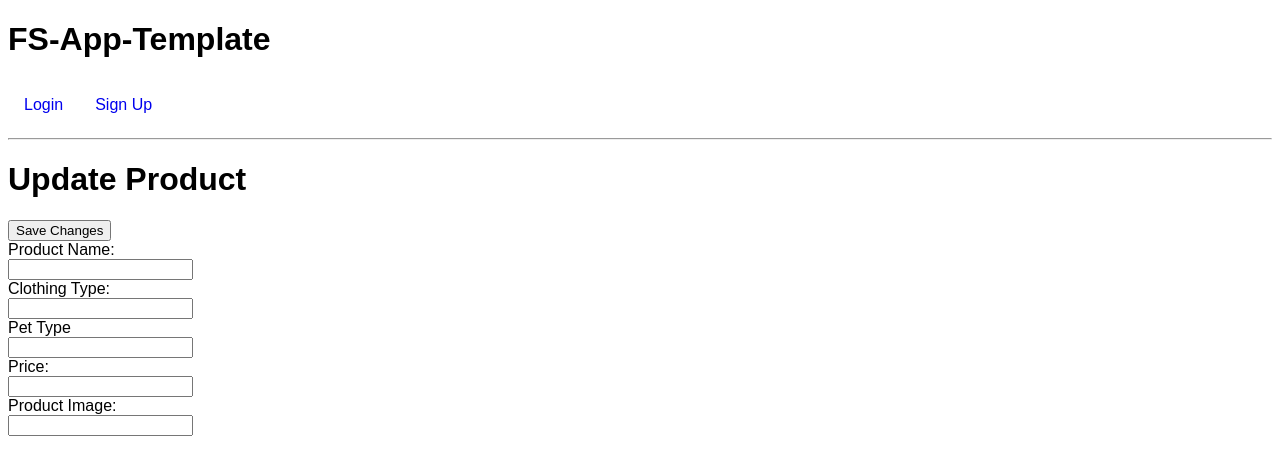
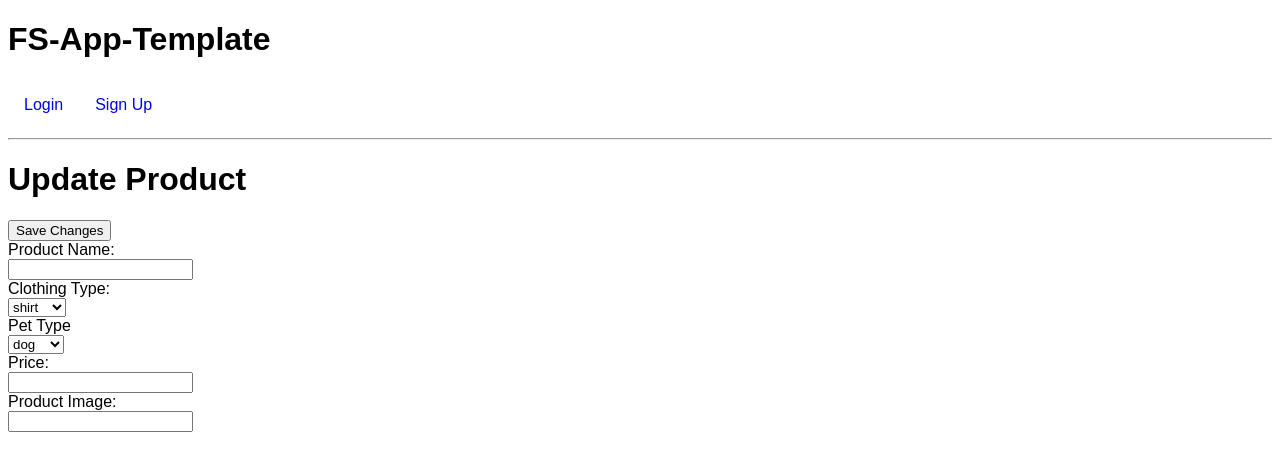
Before and after one commit to 2204-FSA-Team-Tribble/Grace-Shopper, a React app: page /productsadmin/create in a window 1280 px wide. Shown: the top 474 px of the page. Built offline with nearby package versions, Linux system fonts and the light colour scheme; no server answers.

Commit message:
updated form controls

```diff
--- a/client/components/SingleProductAdmin.js
+++ b/client/components/SingleProductAdmin.js
@@ -71,11 +71,23 @@ class SingleProductAdmin extends React.Component {
             <label htmlFor='name'>Product Name: </label>
             <input name='name' onChange={handleChange} value={name} />
             <label htmlFor='clothingType'>Clothing Type: </label>
-            <input name='clothingType' onChange={handleChange} value={clothingType} />
+            <select name='clothingType' onChange={handleChange} value={clothingType}>
+              <option value='shirt'>shirt</option>
+              <option value='dress'>dress</option>
+              <option value='coat'>coat</option>
+              <option value='swim'>swim</option>
+              <option value='shoes'>shoes</option>
+              <option value='other'>other</option>
+            </select>
             <label htmlFor='petType'>Pet Type </label>
-            <input name='petType' onChange={handleChange} value={petType} />
+            <select name='petType' onChange={handleChange} value={petType}>
+              <option value='dog'>dog</option>
+              <option value='cat'>cat</option>
+              <option value='horse'>horse</option>
+              <option value='other'>other</option>
+            </select>
             <label htmlFor='price'>Price: </label>
-            <input name='price' onChange={handleChange} value={price} />
+            <input name='price' onChange={handleChange} value={price} type='number' step='.01'/>
             <label htmlFor='image'>Product Image: </label>
             <input name='image' onChange={handleChange} value={image} />
           </form>
```
